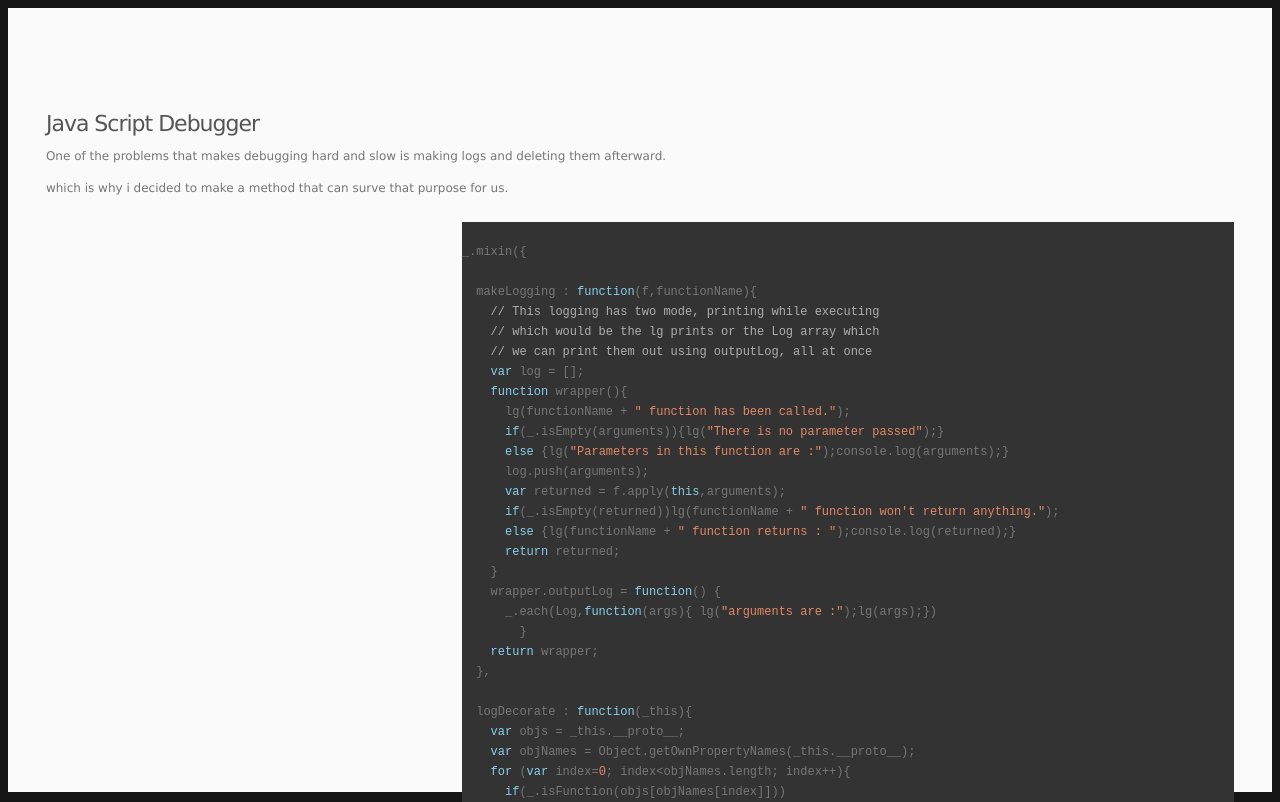
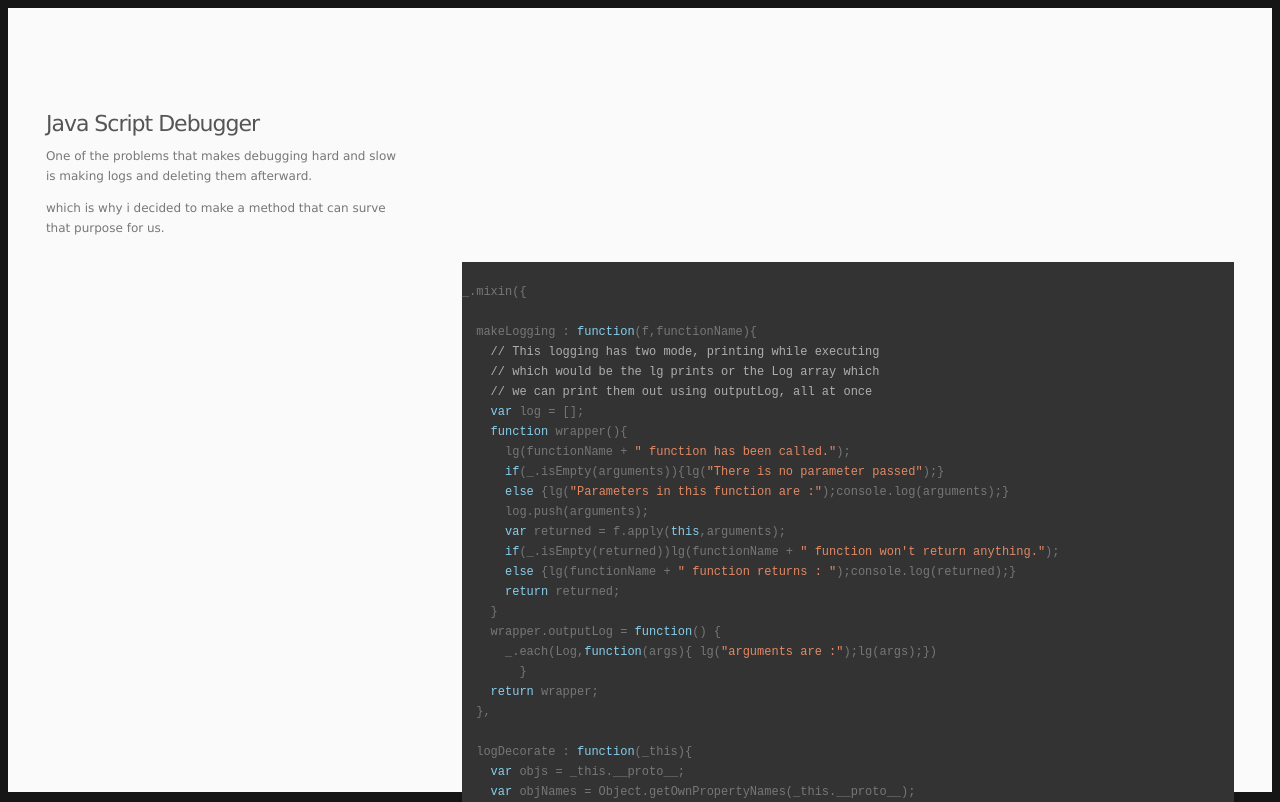
Before and after one commit to moosazero/moosazero.github.com, a plain HTML site: page index.html in a window 1280 px wide. Shown: the top 802 px of the page. Drawn offline with Linux system fonts and the light colour scheme.

Commit message:
Update index.html

```diff
--- a/index.html
+++ b/index.html
@@ -812,6 +812,7 @@ table.MsoNormalTable
 
 
 <div class="inset1">
+<div style='width:30%'>
 <h2>Java Script Debugger</h2>
 <p>
 One of the problems that makes debugging hard and slow is making logs and deleting them afterward.
@@ -819,7 +820,7 @@ One of the problems that makes debugging hard and slow is making logs and deleti
 <p>
 which is why i decided to make a method that can surve that purpose for us.
 </p>
-
+</div>
 <pre style='background-color: #333; width:65%; float:right;'>
 _.mixin({
 
```
